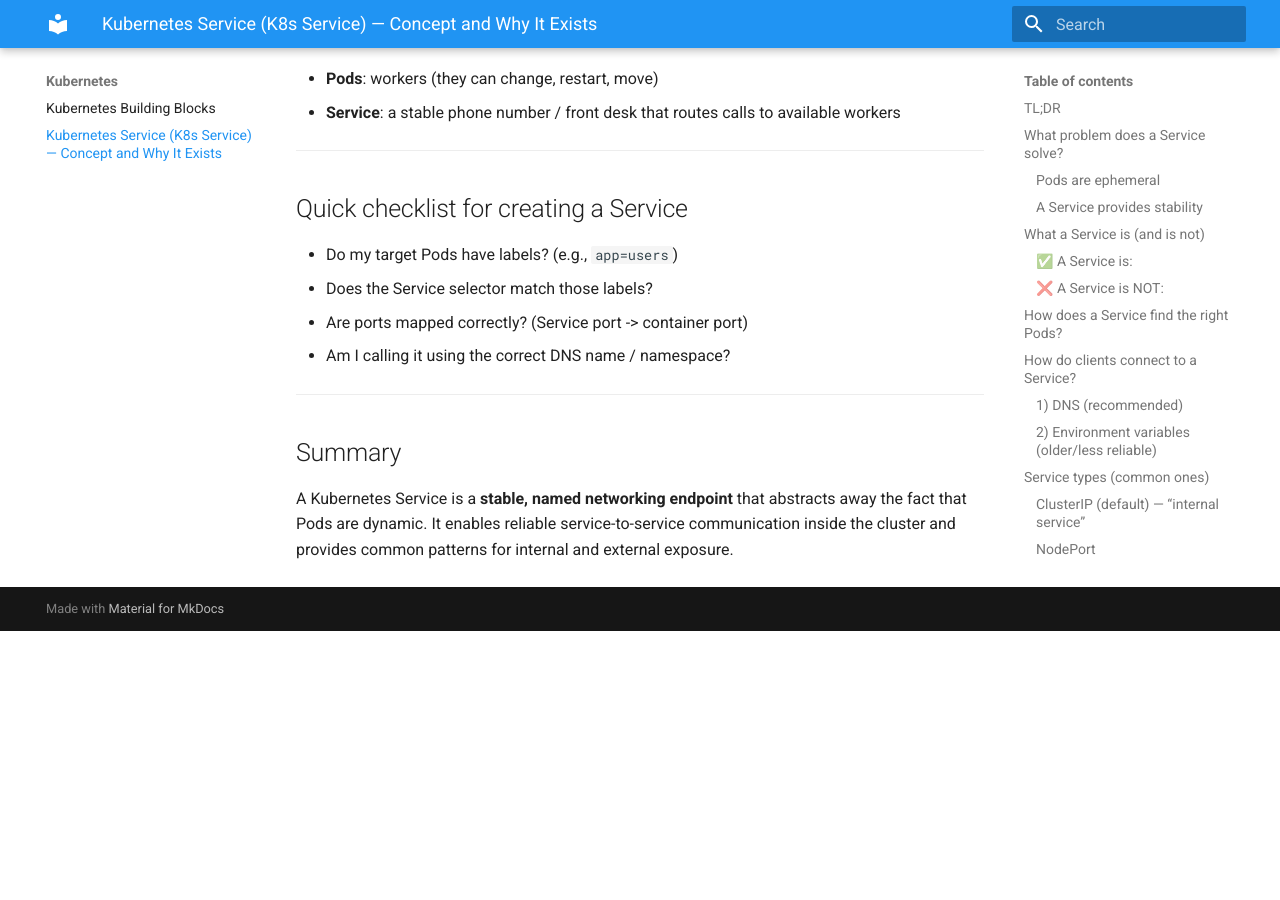
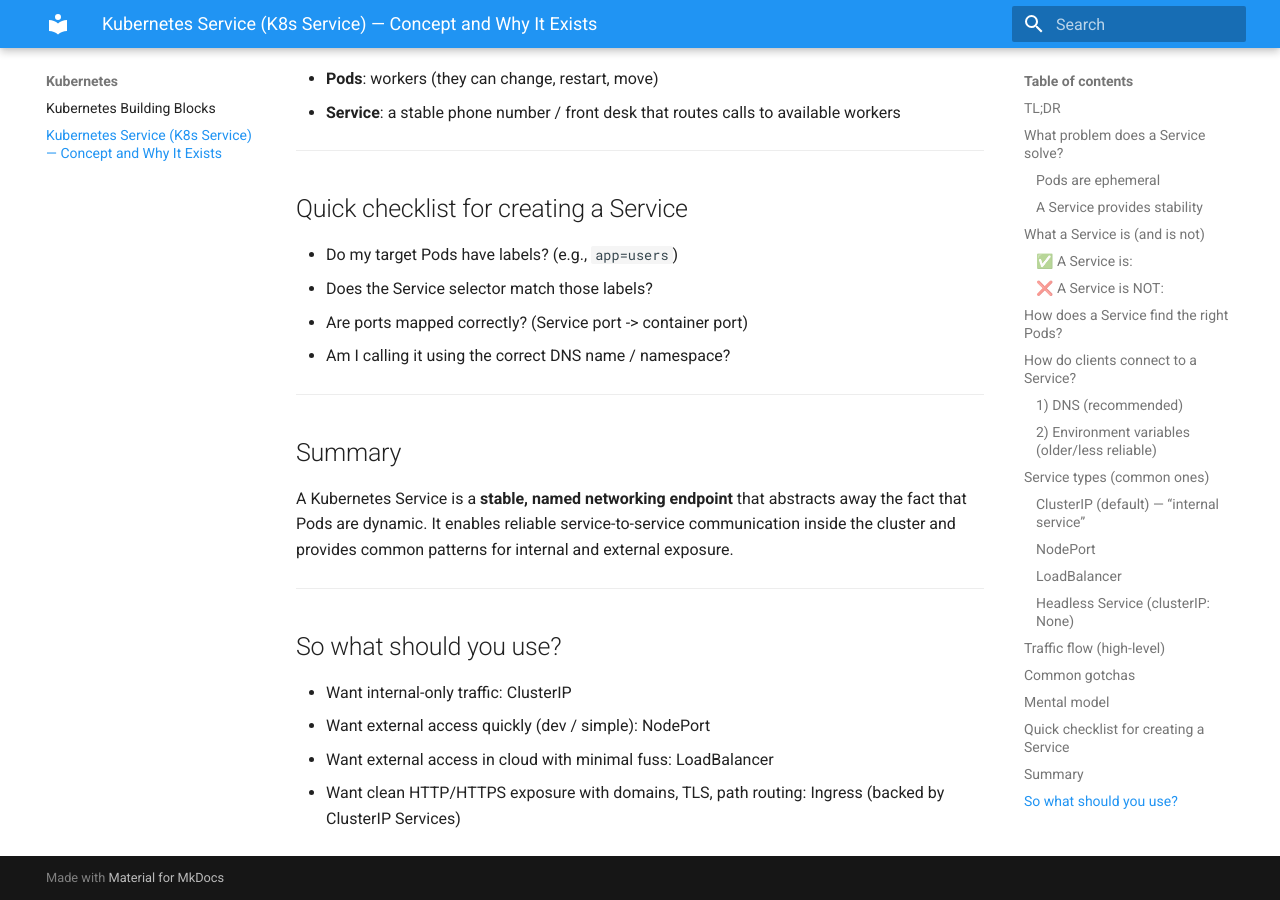
Before and after one commit to Grigorov-Georgi/brain-dump, an MkDocs documentation site: the page built from docs/k8s/services.md, in a window 1280 px wide and 900 px high, scrolled down 3600 px. Built offline with MkDocs 1.6.1 and Material for MkDocs 9.7.7, drawn with Linux system fonts in a browser that asks for light colours; before the commit the page ends 4231 px from its top, so only the background shows below that.

Commit message:
chore: update services.md

```diff
--- a/docs/k8s/services.md
+++ b/docs/k8s/services.md
@@ -144,3 +144,12 @@ The client doesn’t need to know which Pod got the request.
 
 ## Summary
 A Kubernetes Service is a **stable, named networking endpoint** that abstracts away the fact that Pods are dynamic. It enables reliable service-to-service communication inside the cluster and provides common patterns for internal and external exposure.
+
+---
+
+## So what should you use?
+
+- Want internal-only traffic: ClusterIP
+- Want external access quickly (dev / simple): NodePort
+- Want external access in cloud with minimal fuss: LoadBalancer
+- Want clean HTTP/HTTPS exposure with domains, TLS, path routing: Ingress (backed by ClusterIP Services)
```
